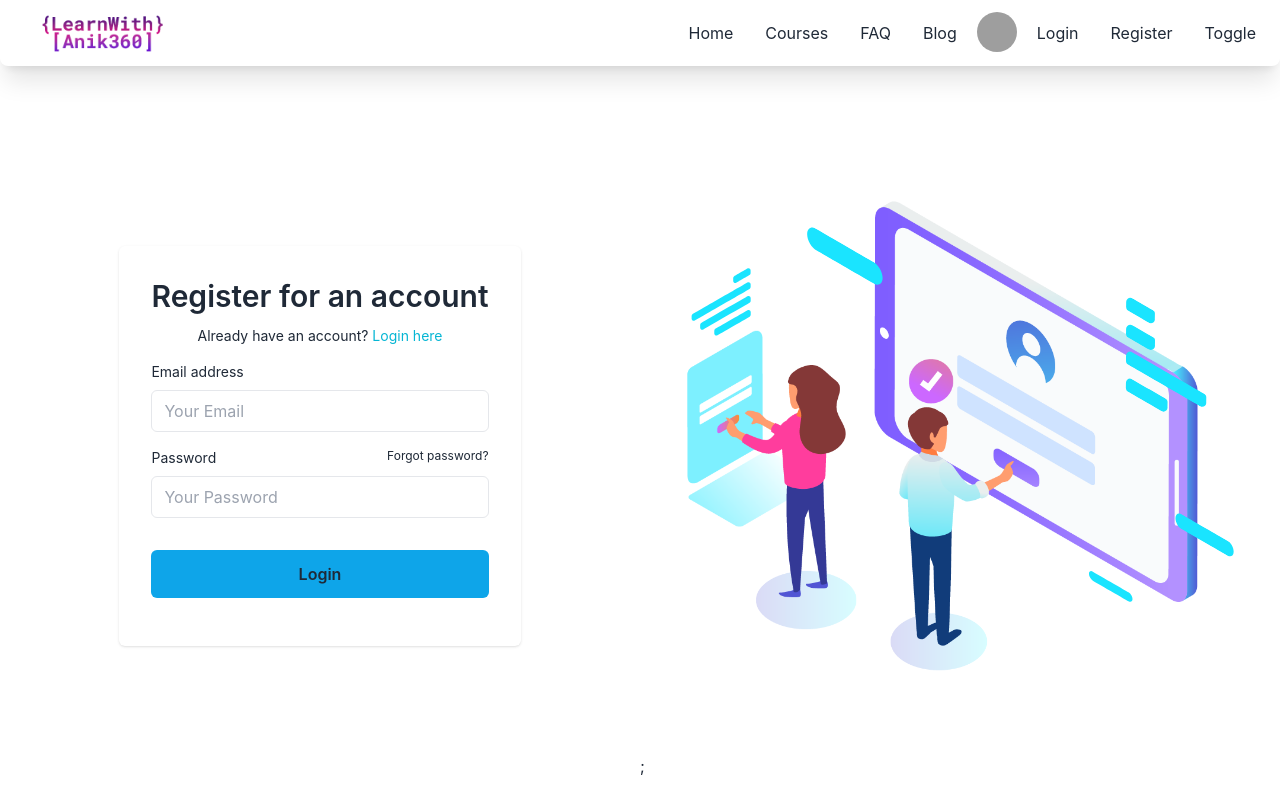
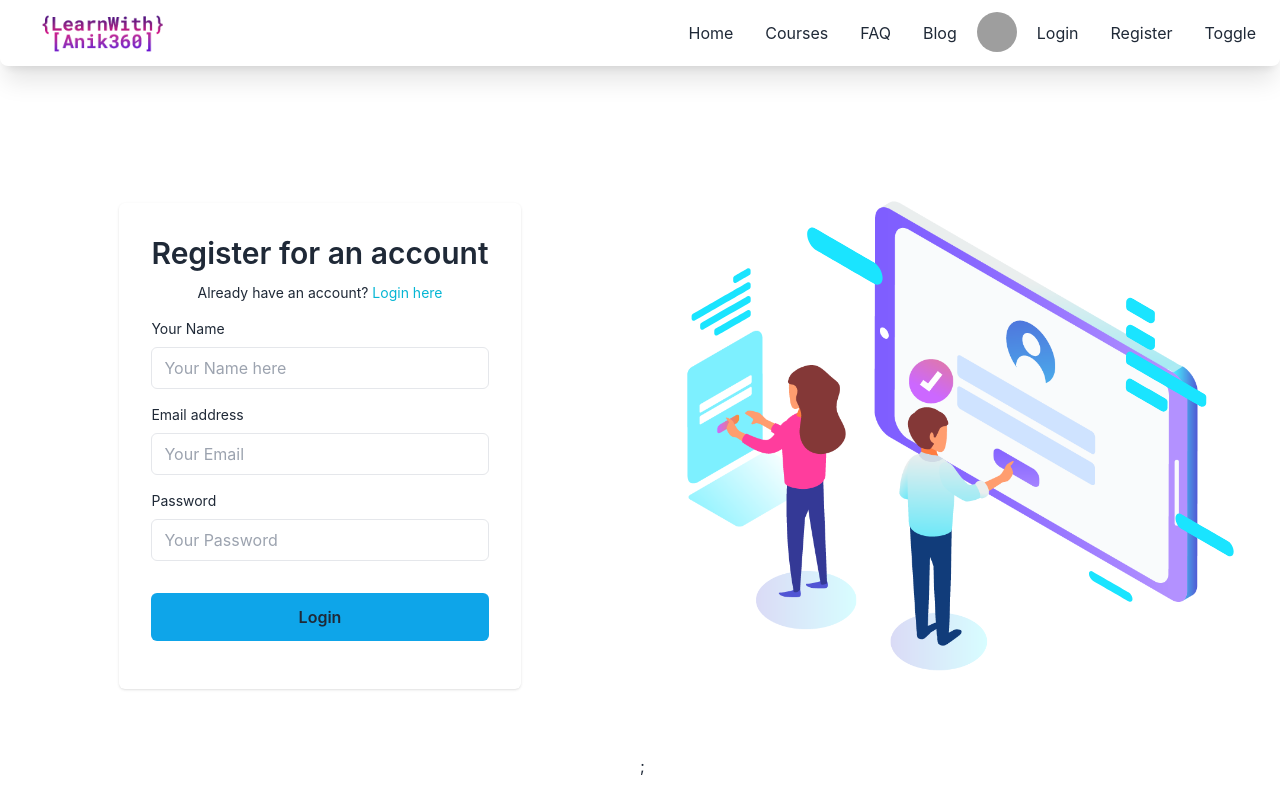
Before and after one commit to anikahammedkhan/learn-with-anik360-client, a React (Create React App) app: page /register in a window 1280 px wide. Shown: the top 800 px of the page. Built offline with nearby package versions, Linux system fonts and the light colour scheme; grey boxes are pictures that could not be loaded.

Commit message:
login form added

```diff
--- a/src/Components/Register/Register.js
+++ b/src/Components/Register/Register.js
@@ -17,18 +17,21 @@ const Register = () => {
                             <form className="space-y-8">
                                 <div className="space-y-4">
                                     <div className="space-y-2">
+                                        <label for="name" className="block text-sm">Your Name</label>
+                                        <input type="text" name="name" id="name" placeholder="Your Name here " className="w-full px-3 py-2 border rounded-md dark:border-gray-700 dark:bg-gray-900 dark:text-gray-100 focus:dark:border-sky-600" />
+                                    </div>
+                                    <div className="space-y-2">
                                         <label for="email" className="block text-sm">Email address</label>
-                                        <input type="email" name="email" id="email" placeholder="Your Email " className="w-full px-3 py-2 border rounded-md dark:border-gray-700 dark:bg-gray-900 dark:text-gray-100 focus:dark:border-sky-600" />
+                                        <input type="email" name="email" id="email" placeholder="Your Email " className="w-full px-3 py-2 border rounded-md dark:border-gray-700 dark:bg-gray-900 dark:text-gray-100 focus:dark:border-sky-600" required />
                                     </div>
                                     <div className="space-y-2">
                                         <div className="flex justify-between">
                                             <label for="password" className="text-sm">Password</label>
-                                            <Link to="/resetPassword" className="text-xs hover:underline dark:text-gray-400">Forgot password?</Link>
                                         </div>
-                                        <input type="password" name="password" id="password" placeholder="Your Password" className="w-full px-3 py-2 border rounded-md dark:border-gray-700 dark:bg-gray-900 dark:text-gray-100 focus:dark:border-sky-600" />
+                                        <input type="password" name="password" id="password" placeholder="Your Password" className="w-full px-3 py-2 border rounded-md dark:border-gray-700 dark:bg-gray-900 dark:text-gray-100 focus:dark:border-sky-600" required />
                                     </div>
                                 </div>
-                                <button type="button" className="w-full px-8 py-3 font-semibold rounded-md bg-sky-500 dark:text-gray-900 hover:bg-cyan-500">Login</button>
+                                <button type="submit" className="w-full px-8 py-3 font-semibold rounded-md bg-sky-500 dark:text-gray-900 hover:bg-cyan-500">Login</button>
                             </form>
                         </div>
                     </div>
```
